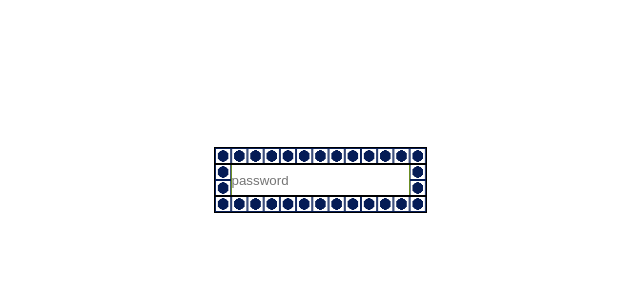
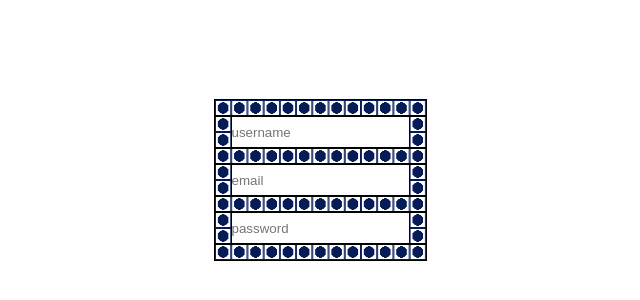
Before and after one commit to EGRrqq/sign-up_nuxt, a Nuxt app: page / in a window 1280 px wide. Shown: the part 220-520 px from the top of the page, without its empty margins (320-960 px from the left). Built offline with nearby package versions, Linux system fonts and the light colour scheme.

Commit message:
feat: inputs setup

```diff
--- a/components/SweetForm.vue
+++ b/components/SweetForm.vue
@@ -21,7 +21,7 @@ fieldset {
 .input-wrapper {
   display: grid;
 
-  border: var(--form-border) solid transparent;
+  border: var(--form-border) solid;
   border-top: 0;
   border-bottom: 0;
 
@@ -65,9 +65,24 @@ fieldset {
         <div class="row block block-bg_separator"></div>
         <div class="row block block-bg_separator">
           <section class="input-wrapper">
+            <input id="username" placeholder="username" type="text" required />
+          </section>
+        </div>
+        <div class="row block block-bg_separator"></div>
+
+        <div class="row block block-bg_separator">
+          <section class="input-wrapper">
+            <input id="email" placeholder="email" type="email" required />
+          </section>
+        </div>
+        <div class="row block block-bg_separator"></div>
+
+        <div class="row block block-bg_separator">
+          <section class="input-wrapper">
             <input id="password" placeholder="password" type="password" required />
           </section>
         </div>
+
         <div class="row block block-bg_separator"></div>
       </div>
     </fieldset>
```
